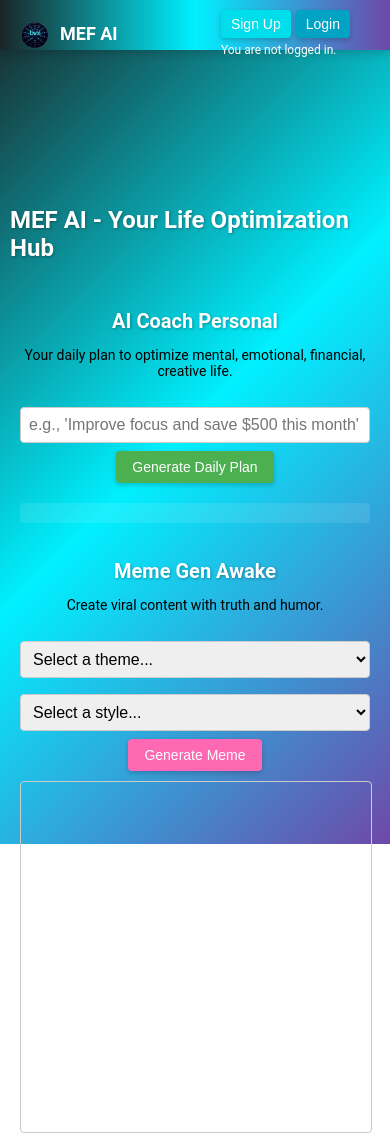
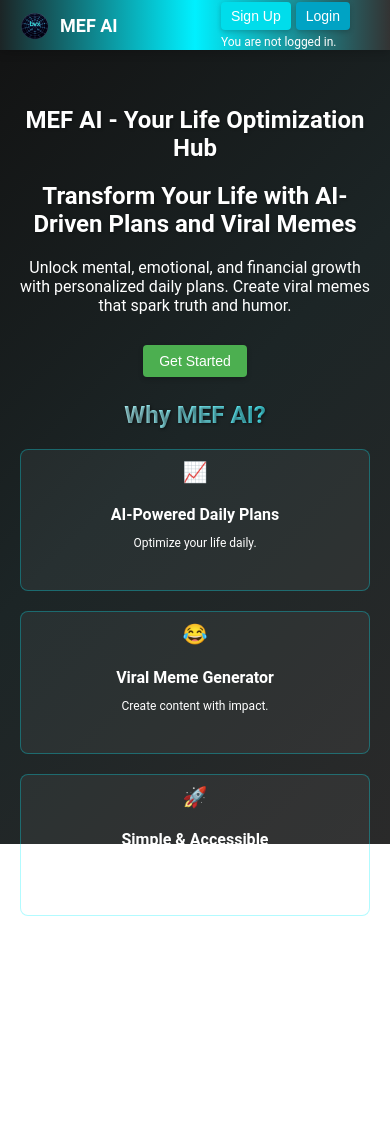
Before and after one commit to meferrrrrrrrrr/fitness-AI, a website: page index.html in a window 390 px wide. After the commit the page ends 946 px from the top, so only its background shows below. Drawn offline with Linux system fonts and the light colour scheme.

Commit message:
Add index.html with polished presentation page, initial dashboard.html (needs rethinking), and updated style.css with feature cards and animations

```diff
--- a/index.html
+++ b/index.html
@@ -42,39 +42,31 @@
     </div>
   </nav>
   <div class="content">
-    <h1>MEF AI - Your Life Optimization Hub</h1>
-    <!-- Secțiunea AI Coach Personal -->
-    <div id="aiCoachSection" class="section-container">
-      <h2>AI Coach Personal</h2>
-      <p>Your daily plan to optimize mental, emotional, financial, creative life.</p>
-      <input type="text" id="coachPrompt" placeholder="e.g., 'Improve focus and save $500 this month'" class="input-field" aria-label="Enter your goal or reflection, e.g., improve focus or save money" />
-      <button id="generatePlan" class="action-button" aria-label="Generate daily plan for life optimization">Generate Daily Plan</button>
-      <div id="coachResponse" class="response"></div>
-    </div>
-    <!-- Secțiunea Meme Generator -->
-    <div id="memeGeneratorSection" class="section-container">
-      <h2>Meme Gen Awake</h2>
-      <p>Create viral content with truth and humor.</p>
-      <select id="memeTheme" class="input-field" aria-label="Select meme theme">
-        <option value="" disabled selected>Select a theme...</option>
-        <option value="freedom">Freedom</option>
-        <option value="spirituality">Spirituality</option>
-        <option value="humor">Humor</option>
-        <option value="ai">AI</option>
-        <option value="matrix">Matrix</option>
-      </select>
-      <select id="memeStyle" class="input-field" aria-label="Select meme style">
-        <option value="" disabled selected>Select a style...</option>
-        <option value="minimalist">Minimalist</option>
-        <option value="ironic">Ironic</option>
-        <option value="sci-fi">Sci-Fi</option>
-        <option value="retro">Retro</option>
-        <option value="bold">Bold</option>
-      </select>
-      <button id="generateMeme" class="action-button" aria-label="Generate meme">Generate Meme</button>
-      <canvas id="memeCanvas" width="400" height="400"></canvas>
-      <button id="downloadMeme" class="action-button hidden" aria-label="Download generated meme">Download</button>
-      <div id="memeResponse" class="response"></div>
+    <div class="hero-section-container">
+      <h1>MEF AI - Your Life Optimization Hub</h1>
+      <h2>Transform Your Life with AI-Driven Plans and Viral Memes</h2>
+      <p>Unlock mental, emotional, and financial growth with personalized daily plans. Create viral memes that spark truth and humor.</p>
+      <button id="getStarted" class="action-button" aria-label="Get started with MEF AI">Get Started</button>
+      <div class="features-list">
+        <h3 class="features-title">Why MEF AI?</h3>
+        <div class="features-grid">
+          <div class="feature-card" aria-label="Feature: AI-Powered Daily Plans">
+            <span class="feature-emoji">📈</span>
+            <h4>AI-Powered Daily Plans</h4>
+            <p>Optimize your life daily.</p>
+          </div>
+          <div class="feature-card" aria-label="Feature: Viral Meme Generator">
+            <span class="feature-emoji">😂</span>
+            <h4>Viral Meme Generator</h4>
+            <p>Create content with impact.</p>
+          </div>
+          <div class="feature-card" aria-label="Feature: Simple & Accessible">
+            <span class="feature-emoji">🚀</span>
+            <h4>Simple & Accessible</h4>
+            <p>Start your journey today.</p>
+          </div>
+        </div>
+      </div>
     </div>
   </div>
   <script src="script.js"></script>
--- a/style.css
+++ b/style.css
@@ -1,15 +1,15 @@
+/* === General Styles === */
 body {
   font-family: 'Roboto', Arial, sans-serif;
   margin: 0;
   padding: 0;
   min-height: 100vh;
   color: #ffffff;
-  background: none;
   overflow-y: auto;
   overflow-x: hidden;
-  -webkit-overflow-scrolling: touch;
 }
 
+/* === Background Styles === */
 .background-container {
   position: fixed;
   top: 0;
@@ -17,101 +17,16 @@ body {
   width: 100%;
   height: 100%;
   z-index: -1;
-  background: linear-gradient(135deg, #1A2526, #00F0FF, #6e48aa);
-  background-color: rgba(0, 0, 0, 0.2);
+  background: linear-gradient(135deg, #121212, #1c2526, #2a2a2a);
+  background-color: rgba(0, 0, 0, 0.5);
 }
 
 body.dashboard-body .background-container {
-  background: linear-gradient(135deg, #1A2526, #00F0FF 50%, #6e48aa);
-  background-color: rgba(0, 0, 0, 0.2);
+  background: linear-gradient(135deg, #0a0a0a, #1c2526, #1f2a2a);
+  background-color: rgba(0, 0, 0, 0.7);
 }
 
-.dashboard-content {
-  display: flex;
-  flex-direction: column;
-  align-items: flex-end;
-  justify-content: flex-start;
-  padding: 40px;
-  text-align: right;
-}
-
-.dashboard-content h1 {
-  font-size: 16px;
-  margin-bottom: 10px;
-  text-shadow: 2px 2px 4px rgba(0, 0, 0, 0.5);
-  color: #ffffff;
-}
-
-.meme-gen-container {
-  display: flex;
-  justify-content: center;
-  align-items: center;
-  min-height: calc(100vh - 80px);
-  padding: 20px;
-  text-align: center;
-}
-
-#memeGeneratorSection {
-  max-width: 600px;
-  width: 100%;
-}
-
-#memeGeneratorSection h2 {
-  font-size: 24px;
-  margin-bottom: 10px;
-  text-shadow: 1px 1px 3px rgba(0, 0, 0, 0.3);
-  color: #ffffff;
-}
-
-#memeGeneratorSection p {
-  font-size: 16px;
-  margin-bottom: 20px;
-  color: #000000;
-}
-
-#memeGeneratorSection input,
-#memeGeneratorSection select {
-  width: 100%;
-  padding: 10px;
-  margin-bottom: 10px;
-  border: 1px solid #ccc;
-  border-radius: 4px;
-  box-sizing: border-box;
-  font-size: 16px;
-}
-
-#memeGeneratorSection button {
-  padding: 10px 20px;
-  border: none;
-  border-radius: 4px;
-  background: #ff69b4;
-  color: white;
-  cursor: pointer;
-  box-shadow: 0 2px 5px rgba(0, 0, 0, 0.2);
-  transition: background 0.3s;
-}
-
-#memeGeneratorSection button:hover {
-  background: #ff4da6;
-}
-
-#memeGeneratorSection .response {
-  margin-top: 20px;
-  padding: 10px;
-  border-radius: 4px;
-  background: rgba(255, 255, 255, 0.1);
-  color: #ffffff;
-}
-
-#memeGeneratorSection canvas {
-  max-width: 100%;
-  height: auto;
-  border: 1px solid #ccc;
-  border-radius: 4px;
-  margin: 10px auto;
-  display: block;
-}
-
+/* === Navbar Styles === */
 .navbar {
   position: fixed;
   top: 0;
@@ -121,7 +36,7 @@ body.dashboard-body .background-container {
   justify-content: space-between;
   align-items: center;
   z-index: 1002;
-  background: linear-gradient(to right, #1A2526, #00F0FF, #6e48aa);
+  background: linear-gradient(to right, #1c2526, #00F0FF, #333);
   box-shadow: 0 2px 10px rgba(0, 0, 0, 0.2);
   height: 60px;
   transition: top 0.3s;
@@ -153,6 +68,7 @@ body.dashboard-body .background-container {
   color: #ffffff;
 }
 
+/* === Authentication Styles === */
 .auth-container {
   position: relative;
   margin-left: auto;
@@ -172,7 +88,7 @@ body.dashboard-body .background-container {
   color: white;
   cursor: pointer;
   box-shadow: 0 2px 5px rgba(0, 0, 0, 0.2);
-  transition: background 0.3s;
+  transition: background-color 0.3s;
 }
 
 .toggle-button.active {
@@ -228,26 +144,17 @@ body.dashboard-body .background-container {
   border: none;
   border-radius: 4px;
   cursor: pointer;
-  transition: background 0.3s;
+  transition: background-color 0.3s;
   box-shadow: 0 1px 3px rgba(0, 0, 0, 0.2);
   margin: 5px 3px;
 }
 
-#signupButton {
+#signupButton, #loginButton {
   background: #4CAF50;
   color: white;
 }
 
-#signupButton:hover {
-  background: #45a049;
-}
-
-#loginButton {
-  background: #4CAF50;
-  color: white;
-}
-
-#loginButton:hover {
+#signupButton:hover, #loginButton:hover {
   background: #45a049;
 }
 
@@ -277,13 +184,13 @@ body.dashboard-body .background-container {
   background: #da190b;
 }
 
+/* === Content Styles === */
 .content {
   margin-top: 80px;
   padding: 20px;
   position: relative;
   z-index: 1;
   width: 100%;
-  max-width: 100%;
   box-sizing: border-box;
 }
 
@@ -294,28 +201,100 @@ body.dashboard-body .background-container {
   color: #ffffff;
 }
 
-.section-container {
-  max-width: 600px;
-  width: 100%;
+.hero-section-container {
+  max-width: 800px;
   margin: 0 auto;
-  padding: 20px;
+  padding: 40px 20px;
   text-align: center;
-  box-sizing: border-box;
 }
 
-.section-container h2 {
-  font-size: 24px;
-  margin-bottom: 10px;
+.hero-section-container h2 {
+  font-size: 28px;
+  margin-bottom: 20px;
   text-shadow: 1px 1px 3px rgba(0, 0, 0, 0.3);
   color: #ffffff;
 }
 
-.section-container p {
-  font-size: 16px;
-  margin-bottom: 20px;
-  color: #000000;
+.hero-section-container p {
+  font-size: 18px;
+  margin-bottom: 30px;
+  color: #ffffff;
 }
 
+/* === Features Styles === */
+.features-list {
+  margin-top: 20px;
+}
+
+.features-title {
+  font-size: 32px;
+  margin-bottom: 20px;
+  background: linear-gradient(to right, #ffffff, #00F0FF);
+  -webkit-background-clip: text;
+  background-clip: text;
+  color: transparent;
+  text-shadow: 1px 1px 3px rgba(0, 0, 0, 0.5);
+}
+
+.features-grid {
+  display: grid;
+  grid-template-columns: repeat(3, 1fr);
+  gap: 20px;
+}
+
+.feature-card {
+  border: 1px solid rgba(0, 240, 255, 0.3);
+  background: rgba(255, 255, 255, 0.05);
+  border-radius: 8px;
+  padding: 15px;
+  text-align: center;
+  transition: transform 0.3s, box-shadow 0.3s;
+  animation: fadeIn 0.5s ease-in;
+}
+
+.feature-card:hover {
+  transform: scale(1.05);
+  box-shadow: 0 0 10px rgba(0, 240, 255, 0.5);
+}
+
+.feature-emoji {
+  font-size: 24px;
+  display: block;
+  margin-bottom: 10px;
+}
+
+.feature-card h4 {
+  font-size: 18px;
+  margin-bottom: 10px;
+  color: #ffffff;
+}
+
+.feature-card p {
+  font-size: 14px;
+  color: #ffffff;
+}
+
+.welcome-card {
+  border: 1px solid rgba(0, 240, 255, 0.3);
+  background: rgba(255, 255, 255, 0.05);
+  border-radius: 8px;
+  padding: 20px;
+  text-align: center;
+  margin: 0 auto 20px;
+  max-width: 600px;
+  animation: fadeIn 0.5s ease-in;
+}
+
+.welcome-card h1 {
+  font-size: 24px;
+  background: linear-gradient(to right, #ffffff, #00F0FF);
+  -webkit-background-clip: text;
+  background-clip: text;
+  color: transparent;
+  text-shadow: 1px 1px 3px rgba(0, 0, 0, 0.5);
+}
+
+/* === Section Styles === */
 .input-field {
   width: 100%;
   padding: 10px;
@@ -324,6 +303,13 @@ body.dashboard-body .background-container {
   border-radius: 4px;
   box-sizing: border-box;
   font-size: 16px;
+  background: rgba(255, 255, 255, 0.1);
+  color: #ffffff;
+  transition: border-color 0.3s;
+}
+
+.input-field:hover {
+  border-color: #00F0FF;
 }
 
 .action-button {
@@ -334,11 +320,12 @@ body.dashboard-body .background-container {
   color: white;
   cursor: pointer;
   box-shadow: 0 2px 5px rgba(0, 0, 0, 0.2);
-  transition: background 0.3s;
+  transition: background-color 0.3s, box-shadow 0.3s;
 }
 
 .action-button:hover {
   background: #45a049;
+  box-shadow: 0 0 10px rgba(0, 240, 255, 0.5);
 }
 
 .response {
@@ -349,6 +336,31 @@ body.dashboard-body .background-container {
   color: #ffffff;
 }
 
+#memeGeneratorSection canvas {
+  max-width: 100%;
+  height: auto;
+  border: 1px solid #ccc;
+  border-radius: 4px;
+  margin: 10px auto;
+  display: block;
+  transition: border-color 0.3s;
+}
+
+#memeGeneratorSection canvas:hover {
+  border-color: #00F0FF;
+}
+
+/* === Dashboard Specific Styles === */
+.dashboard-content {
+  display: flex;
+  flex-direction: column;
+  align-items: center;
+  justify-content: center;
+  padding: 20px;
+  text-align: center;
+}
+
+/* === Utility Styles === */
 .auth-status {
   margin-top: 10px;
   color: #ffffff;
@@ -369,13 +381,13 @@ body.dashboard-body .background-container {
 }
 
 .success {
-  background-color: rgba(212, 237, 218, 0.7);
+  background: rgba(212, 237, 218, 0.7);
   color: #155724;
   display: block;
 }
 
 .error {
-  background-color: rgba(248, 215, 218, 0.7);
+  background: rgba(248, 215, 218, 0.7);
   color: #721c24;
   display: block;
 }
@@ -388,12 +400,17 @@ body.dashboard-body .background-container {
   display: block;
 }
 
+/* === Animations === */
+@keyframes fadeIn {
+  from { opacity: 0; transform: translateY(10px); }
+  to { opacity: 1; transform: translateY(0); }
+}
+
+/* === Media Queries === */
 @media (max-width: 768px) {
   .navbar {
     padding: 10px 20px;
     height: 50px;
-    flex-wrap: wrap;
-    width: 100%;
     box-sizing: border-box;
   }
 
@@ -425,14 +442,10 @@ body.dashboard-body .background-container {
   }
 
   .auth-dropdown {
-    width: 75%;
+    width: 90%;
     max-width: 200px;
     right: 10px;
     padding: 6px;
-  }
-
-  .form-container h2 {
-    display: none;
   }
 
   .form-container input {
@@ -448,16 +461,73 @@ body.dashboard-body .background-container {
   }
 
   .content {
-    margin-top: 180px;
+    margin-top: 60px;
     padding: 10px;
     min-height: calc(100vh - 60px);
     box-sizing: border-box;
-    width: 100%;
-    max-width: 100%;
   }
 
   .content h1 {
     font-size: 24px;
+  }
+
+  .hero-section-container {
+    padding: 20px 10px;
+  }
+
+  .hero-section-container h2 {
+    font-size: 24px;
+  }
+
+  .hero-section-container p {
+    font-size: 16px;
+  }
+
+  .features-grid {
+    grid-template-columns: 1fr;
+  }
+
+  .feature-card {
+    padding: 10px;
+  }
+
+  .feature-emoji {
+    font-size: 20px;
+  }
+
+  .feature-card h4 {
+    font-size: 16px;
+  }
+
+  .feature-card p {
+    font-size: 12px;
+  }
+
+  .features-title {
+    font-size: 24px;
+  }
+
+  .welcome-card {
+    padding: 15px;
+  }
+
+  .welcome-card h1 {
+    font-size: 20px;
+  }
+
+  .dashboard-content {
+    padding: 10px;
+  }
+
+  .input-field {
+    padding: 8px;
+    font-size: 14px;
+    margin: 8px 0;
+  }
+
+  .action-button {
+    padding: 8px 16px;
+    font-size: 14px;
   }
 
   .message {
@@ -466,73 +536,7 @@ body.dashboard-body .background-container {
     padding: 3px 6px;
   }
 
-  .dashboard-content {
-    align-items: center;
-    padding: 20px;
-    text-align: center;
-  }
-
-  .dashboard-content h1 {
-    font-size: 14px;
-    margin-bottom: 5px;
-  }
-
-  .logout-btn {
-    padding: 6px 12px;
-    font-size: 12px;
-  }
-
-  .meme-gen-container {
-    padding: 10px;
-    min-height: calc(100vh - 60px);
-    width: 100%;
+  #memeGeneratorSection canvas {
     max-width: 100%;
   }
-
-  #memeGeneratorSection h2 {
-    font-size: 20px;
-  }
-
-  #memeGeneratorSection p {
-    font-size: 14px;
-    color: #000000;
-  }
-
-  #memeGeneratorSection input,
-  #memeGeneratorSection select {
-    padding: 8px;
-    font-size: 16px;
-    margin: 8px 0;
-  }
-
-  #memeGeneratorSection button {
-    padding: 8px 16px;
-    font-size: 14px;
-  }
-
-  .section-container {
-    padding: 10px;
-    width: 100%;
-    max-width: 100%;
-  }
-
-  .section-container h2 {
-    font-size: 20px;
-  }
-
-  .section-container p {
-    font-size: 14px;
-    color: #000000;
-  }
-
-  .input-field {
-    padding: 8px;
-    font-size: 16px;
-    margin: 8px 0;
-  }
-
-  .action-button {
-    padding: 8px 16px;
-    font-size: 14px;
-  }
 }
```
Also changed, not shown: dashboard.html (+48 -17 lines).
